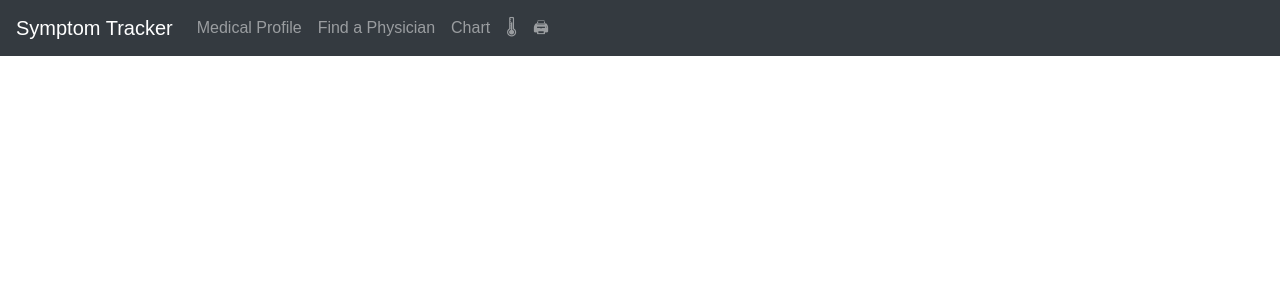
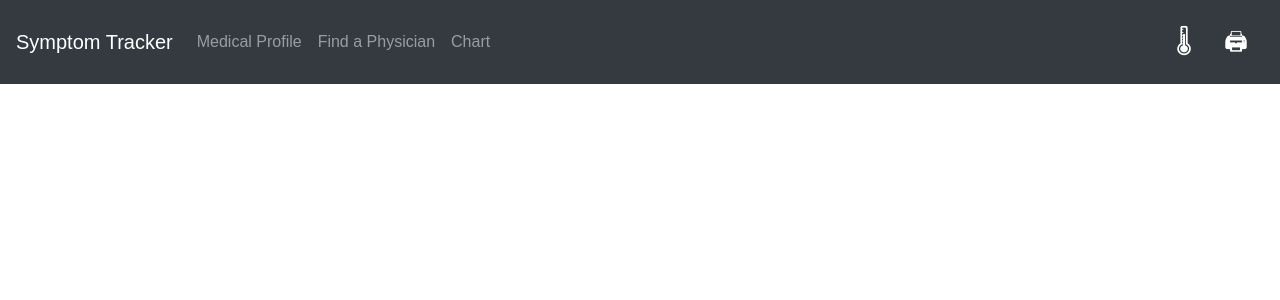
Before and after one commit to andrewjknapp/Symptom-Tracker, a React (Create React App) app in the folder client/: page / in a window 1280 px wide. Shown: the top 300 px of the page. Built offline with nearby package versions, Linux system fonts and the light colour scheme.

Commit message:
Changed the nav icons to spans and added styling for their size

```diff
--- a/client/src/component/Navbar.js
+++ b/client/src/component/Navbar.js
@@ -13,7 +13,7 @@ function Navbar() {
                 <span class="navbar-toggler-icon"></span>
             </button>
             <div class="collapse navbar-collapse" id="navbarNav">
-                <ul class="navbar-nav">
+                <ul class="navbar-nav main-navbar">
                     <li class="nav-item">
                         <Link to='/medical-profile' class="nav-link">Medical Profile</Link>
                     </li>
@@ -23,13 +23,9 @@ function Navbar() {
                     <li class="nav-item">
                         <Link to='/chart' id='chart' class="nav-link" >Chart</Link>
                     </li>
-                    <li class="nav-item">
-                        <Link to='/new-post' id='newPost' class="nav-link" >🌡</Link>
-                    </li>
-                    <li class="nav-item">
-                        <Link to='print-out' id='printOut' class="nav-link">🖨</Link>
-                    </li>
                 </ul>
+                <span class="navbar-text nav-icons"><Link to='/new-post' id='newPost' class="nav-link" >🌡</Link></span>
+                <span class="navbar-text nav-icons"><Link to='print-out' id='printOut' class="nav-link">🖨</Link></span>
             </div>
         </nav>
 
--- a/client/src/component/assets/css/Navbar.css
+++ b/client/src/component/assets/css/Navbar.css
@@ -14,3 +14,10 @@
 .navbarAll {
     font-size: 25px;
 }
+.main-navbar {
+    width: 100%;
+}
+
+.nav-icons {
+    font-size: 1.5em;
+}
```
